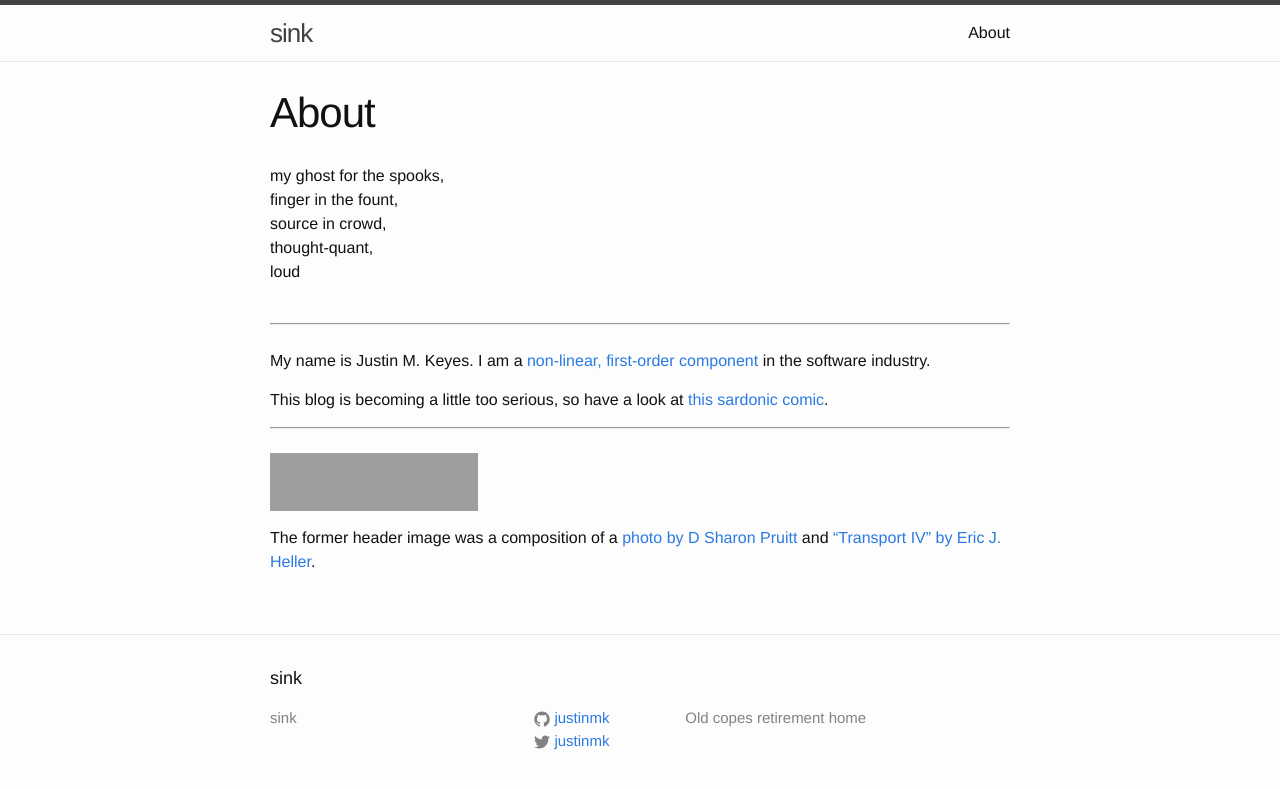
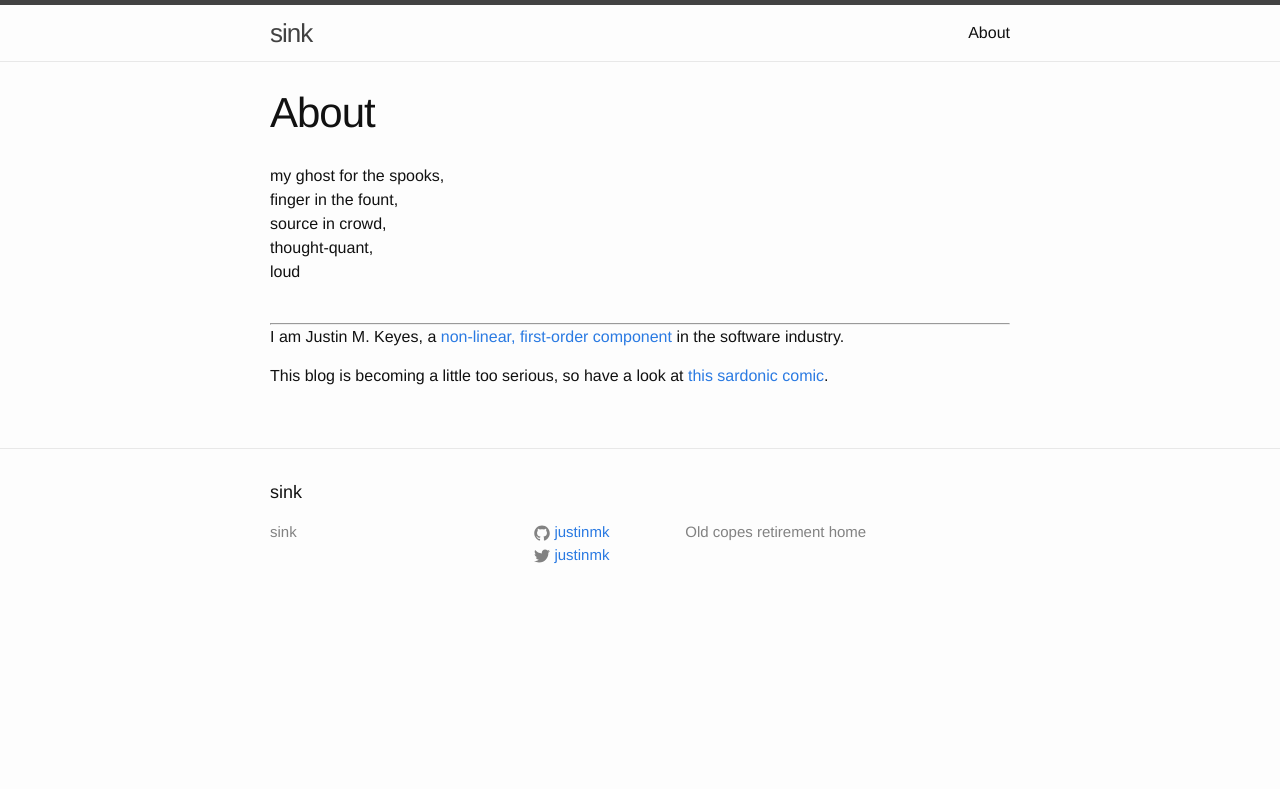
Before and after one commit to justinmk/justinmk.github.io, a Jekyll site: the page built from about.md, in a window 1280 px wide. Shown: the top 789 px of the page. Built offline with Jekyll 4.4.1, drawn with Linux system fonts in a browser that asks for light colours; grey boxes are pictures that could not be loaded.

Commit message:
about: remove old info

```diff
--- a/about.md
+++ b/about.md
@@ -13,14 +13,6 @@ loud<br/>
 
 ---
 
-<br/>
-My name is Justin M. Keyes. I am a [non-linear, first-order component](http://alistair.cockburn.us/Characterizing+people+as+non-linear%2c+first-order+components+in+software+development) in the software industry.
+I am Justin M. Keyes, a [non-linear, first-order component](http://alistair.cockburn.us/Characterizing+people+as+non-linear%2c+first-order+components+in+software+development) in the software industry.
 
 This blog is becoming a little too serious, so have a look at [this sardonic comic](http://xkcd.com/904/).
-
----
-
-<br/>
-<a href="http://stackoverflow.com/users/152142/justin-m-keyes"><img alt="profile for Justin M. Keyes at Stack Overflow, Q&amp;A for professional and enthusiast programmers" height="58" src="http://stackoverflow.com/users/flair/152142.png" title="profile for Justin M. Keyes at Stack Overflow" width="208" /></a>
-
-The former header image was a composition of a <a href="http://www.flickr.com/photos/pinksherbet/503685059/">photo by D Sharon Pruitt</a> and <a href="http://www.ericjhellergallery.com/index.pl?page=image;iid=10">"Transport IV" by Eric J. Heller</a>.
```
